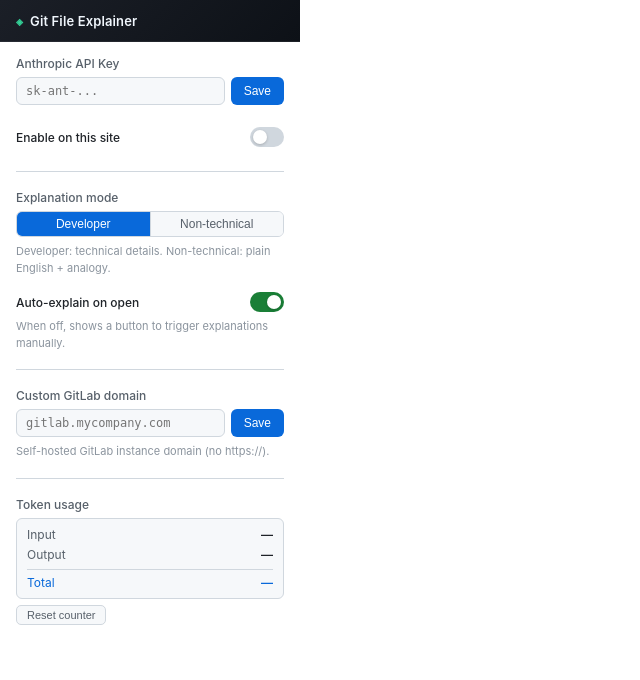
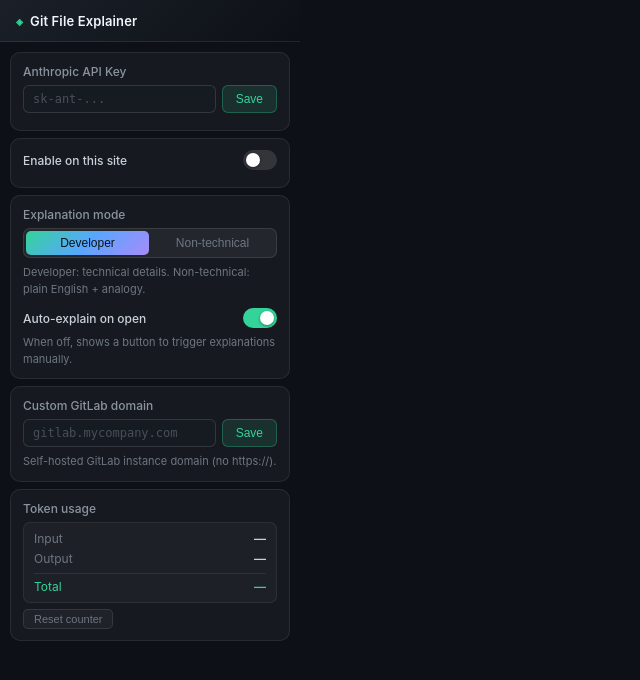
Before and after one commit to Karthikbangari/Git-Extension-, a PHP site: page /popup.html in a window 1280 px wide. Shown: the top 680 px of the page, without its empty margins (0-640 px from the left). Run offline with PHP 8.4, Linux system fonts and the light colour scheme.

Commit message:
style: redesign GFE popup

```diff
--- a/git-file-explainer/public/popup/popup.css
+++ b/git-file-explainer/public/popup/popup.css
@@ -6,16 +6,16 @@
 
 body {
   width: 300px;
-  font-family: -apple-system, BlinkMacSystemFont, 'Segoe UI', sans-serif;
+  font-family: -apple-system, BlinkMacSystemFont, 'Segoe UI', system-ui, sans-serif;
   font-size: 13px;
-  color: #1f2328;
-  background: #ffffff;
+  color: #e6edf3;
+  background: #0d1117;
 }
 
 header {
   padding: 13px 16px 12px;
   background: linear-gradient(135deg, #1b1f27 0%, #0d1117 100%);
-  border-bottom: 1px solid rgba(255, 255, 255, 0.06);
+  border-bottom: 1px solid rgba(255, 255, 255, 0.08);
 }
 
 h1 {
@@ -28,17 +28,28 @@ h1 {
   letter-spacing: 0.01em;
 }
 
-h1::before {
-  content: '◈';
+.gfe-logo {
   font-size: 9px;
   color: #34d399;
 }
 
 main {
-  padding: 14px 16px;
+  padding: 10px 10px 12px;
   display: flex;
   flex-direction: column;
-  gap: 16px;
+  gap: 7px;
+}
+
+/* ── Glass card ─────────────────────────────────────── */
+
+.gfe-card {
+  background: rgba(255, 255, 255, 0.04);
+  border: 1px solid rgba(255, 255, 255, 0.08);
+  border-radius: 10px;
+  padding: 11px 12px;
+  display: flex;
+  flex-direction: column;
+  gap: 11px;
 }
 
 .field {
@@ -50,66 +61,84 @@ main {
 label {
   font-weight: 500;
   font-size: 12px;
-  color: #57606a;
+  color: #8b949e;
 }
+
+/* ── Inputs ──────────────────────────────────────────── */
 
 .input-row {
   display: flex;
   gap: 6px;
 }
 
-input[type='password'] {
+input[type='password'],
+input[type='text'] {
   flex: 1;
   padding: 6px 9px;
-  border: 1px solid #d0d7de;
+  border: 1px solid rgba(255, 255, 255, 0.12);
   border-radius: 6px;
   font-size: 12px;
   font-family: ui-monospace, 'SFMono-Regular', monospace;
-  background: #f6f8fa;
-  color: #1f2328;
+  background: #161b22;
+  color: #e6edf3;
   transition:
     border-color 0.15s,
     box-shadow 0.15s;
 }
 
-input[type='password']:focus {
-  outline: none;
-  border-color: #0969da;
-  background: #ffffff;
-  box-shadow: 0 0 0 3px rgba(9, 105, 218, 0.12);
+input[type='password']::placeholder,
+input[type='text']::placeholder {
+  color: #484f58;
 }
 
-button#save-key {
+input[type='password']:focus,
+input[type='text']:focus {
+  outline: none;
+  border-color: #34d399;
+  box-shadow: 0 0 0 3px rgba(52, 211, 153, 0.15);
+}
+
+/* ── Buttons ─────────────────────────────────────────── */
+
+button#save-key,
+button#save-gitlab {
   padding: 6px 13px;
-  background: #0969da;
-  color: #ffffff;
-  border: none;
+  background: rgba(52, 211, 153, 0.12);
+  color: #34d399;
+  border: 1px solid rgba(52, 211, 153, 0.3);
   border-radius: 6px;
   font-size: 12px;
   font-weight: 500;
   cursor: pointer;
   white-space: nowrap;
-  transition: background 0.15s;
+  transition:
+    background 0.15s,
+    border-color 0.15s;
 }
 
-button#save-key:hover {
-  background: #0860ca;
+button#save-key:hover,
+button#save-gitlab:hover {
+  background: rgba(52, 211, 153, 0.22);
+  border-color: rgba(52, 211, 153, 0.5);
 }
+
+/* ── Hint text ───────────────────────────────────────── */
 
 .hint {
   font-size: 11px;
-  color: #8b949e;
+  color: #6e7681;
   line-height: 1.5;
 }
 
 .hint.success {
-  color: #1a7f37;
-}
-.hint.error {
-  color: #cf222e;
+  color: #34d399;
 }
 
-/* ── Site Toggle ────────────────────────────────────── */
+.hint.error {
+  color: #f87171;
+}
+
+/* ── Toggle switch ───────────────────────────────────── */
 
 .toggle-label {
   display: flex;
@@ -118,7 +147,7 @@ button#save-key:hover {
   cursor: pointer;
   font-weight: 500;
   font-size: 12px;
-  color: #1f2328;
+  color: #c9d1d9;
   gap: 10px;
 }
 
@@ -130,7 +159,7 @@ button#save-key:hover {
   position: relative;
   width: 34px;
   height: 20px;
-  background: #d0d7de;
+  background: rgba(255, 255, 255, 0.12);
   border-radius: 10px;
   transition: background 0.2s;
   flex-shrink: 0;
@@ -146,29 +175,30 @@ button#save-key:hover {
   background: white;
   border-radius: 50%;
   transition: left 0.2s;
-  box-shadow: 0 1px 3px rgba(0, 0, 0, 0.2);
+  box-shadow: 0 1px 3px rgba(0, 0, 0, 0.4);
 }
 
 input[type='checkbox']:checked + .toggle-switch {
-  background: #1a7f37;
+  background: #34d399;
 }
+
 input[type='checkbox']:checked + .toggle-switch::after {
   left: 17px;
 }
 
-/* ── Onboarding Banner ──────────────────────────────── */
+/* ── Onboarding banner ───────────────────────────────── */
 
 #onboarding-banner {
-  background: linear-gradient(135deg, #ecfdf5 0%, #d1fae5 100%);
-  border: 1px solid #a7f3d0;
-  border-radius: 8px;
+  background: rgba(52, 211, 153, 0.08);
+  border: 1px solid rgba(52, 211, 153, 0.2);
+  border-radius: 10px;
   padding: 11px 13px;
 }
 
 .onboarding-title {
   font-size: 12px;
   font-weight: 600;
-  color: #065f46;
+  color: #34d399;
   margin-bottom: 7px;
   display: flex;
   align-items: center;
@@ -178,38 +208,33 @@ input[type='checkbox']:checked + .toggle-switch::after {
 .onboarding-title::before {
   content: '✦';
   font-size: 9px;
-  color: #10b981;
+  color: #34d399;
 }
 
 .onboarding-steps {
   padding-left: 16px;
   list-style: decimal;
   font-size: 11.5px;
-  color: #064e3b;
+  color: #86efac;
   line-height: 1.75;
 }
 
 .onboarding-steps a {
-  color: #047857;
+  color: #4ade80;
   text-decoration: underline;
   text-underline-offset: 2px;
-}
-
-/* ── Divider ────────────────────────────────────────── */
-
-.divider {
-  border: none;
-  border-top: 1px solid #d0d7de;
-  margin: 2px 0;
 }
 
 /* ── Segmented control (audience mode) ──────────────── */
 
 .segmented-control {
   display: flex;
-  border: 1px solid #d0d7de;
-  border-radius: 6px;
+  background: rgba(255, 255, 255, 0.06);
+  border: 1px solid rgba(255, 255, 255, 0.1);
+  border-radius: 7px;
   overflow: hidden;
+  padding: 2px;
+  gap: 2px;
 }
 
 .seg-btn {
@@ -218,34 +243,31 @@ input[type='checkbox']:checked + .toggle-switch::after {
   font-size: 12px;
   font-weight: 500;
   border: none;
-  background: #f6f8fa;
-  color: #57606a;
+  background: transparent;
+  color: #6e7681;
   cursor: pointer;
+  border-radius: 5px;
   transition:
     background 0.15s,
     color 0.15s;
 }
 
-.seg-btn:not(:last-child) {
-  border-right: 1px solid #d0d7de;
-}
-
 .seg-btn.active {
-  background: #0969da;
-  color: #ffffff;
+  background: linear-gradient(135deg, #34d399 0%, #58a6ff 50%, #a78bfa 100%);
+  color: #0d1117;
 }
 
 .seg-btn:hover:not(.active) {
-  background: #e8f0fe;
-  color: #0969da;
+  background: rgba(255, 255, 255, 0.08);
+  color: #c9d1d9;
 }
 
 /* ── Token meter ─────────────────────────────────────── */
 
 .token-meter {
-  background: #f6f8fa;
-  border: 1px solid #d0d7de;
-  border-radius: 6px;
+  background: rgba(255, 255, 255, 0.03);
+  border: 1px solid rgba(255, 255, 255, 0.07);
+  border-radius: 7px;
   padding: 8px 10px;
   display: flex;
   flex-direction: column;
@@ -259,80 +281,43 @@ input[type='checkbox']:checked + .toggle-switch::after {
 }
 
 .token-label {
-  color: #57606a;
+  color: #6e7681;
 }
 
 .token-value {
   font-weight: 600;
   font-variant-numeric: tabular-nums;
-  color: #1f2328;
+  color: #c9d1d9;
 }
 
 .token-total {
-  border-top: 1px solid #d0d7de;
+  border-top: 1px solid rgba(255, 255, 255, 0.08);
   padding-top: 5px;
   margin-top: 2px;
 }
 
 .token-total .token-label,
 .token-total .token-value {
-  color: #0969da;
+  color: #34d399;
 }
 
 .reset-btn {
   font-size: 11px;
   padding: 3px 10px;
-  border: 1px solid #d0d7de;
+  border: 1px solid rgba(255, 255, 255, 0.1);
   border-radius: 5px;
-  background: #f6f8fa;
-  color: #57606a;
+  background: rgba(255, 255, 255, 0.04);
+  color: #6e7681;
   cursor: pointer;
   align-self: flex-start;
-  transition: background 0.15s;
+  transition:
+    background 0.15s,
+    border-color 0.15s,
+    color 0.15s;
 }
 
 .reset-btn:hover {
-  background: #fff1f2;
-  border-color: #fecdd3;
-  color: #cf222e;
+  background: rgba(248, 113, 113, 0.1);
+  border-color: rgba(248, 113, 113, 0.3);
+  color: #f87171;
 }
-
-/* ── text input (GitLab domain) ──────────────────────── */
-
-input[type='text'] {
-  flex: 1;
-  padding: 6px 9px;
-  border: 1px solid #d0d7de;
-  border-radius: 6px;
-  font-size: 12px;
-  font-family: ui-monospace, 'SFMono-Regular', monospace;
-  background: #f6f8fa;
-  color: #1f2328;
-  transition:
-    border-color 0.15s,
-    box-shadow 0.15s;
-}
-
-input[type='text']:focus {
-  outline: none;
-  border-color: #0969da;
-  background: #ffffff;
-  box-shadow: 0 0 0 3px rgba(9, 105, 218, 0.12);
-}
-
-button#save-gitlab {
-  padding: 6px 13px;
-  background: #0969da;
-  color: #ffffff;
-  border: none;
-  border-radius: 6px;
-  font-size: 12px;
-  font-weight: 500;
-  cursor: pointer;
-  white-space: nowrap;
-  transition: background 0.15s;
-}
-
-button#save-gitlab:hover {
-  background: #0860ca;
-}
--- a/git-file-explainer/public/popup/popup.html
+++ b/git-file-explainer/public/popup/popup.html
@@ -8,7 +8,7 @@
   </head>
   <body>
     <header>
-      <h1>Git File Explainer</h1>
+      <h1><span class="gfe-logo">◈</span> Git File Explainer</h1>
     </header>
 
     <main>
@@ -25,6 +25,7 @@
         </ol>
       </section>
 
+      <div class="gfe-card">
         <section class="field">
           <label for="api-key">Anthropic API Key</label>
           <div class="input-row">
@@ -39,7 +40,9 @@
           </div>
           <p class="hint" id="key-status"></p>
         </section>
+      </div>
 
+      <div class="gfe-card">
         <section class="field">
           <label class="toggle-label">
             <span>Enable on this site</span>
@@ -57,9 +60,9 @@
           </label>
           <p class="hint" id="repo-hint"></p>
         </section>
+      </div>
 
-      <hr class="divider" />
-
+      <div class="gfe-card">
         <section class="field">
           <label>Explanation mode</label>
           <div class="segmented-control">
@@ -77,9 +80,9 @@
           </label>
           <p class="hint">When off, shows a button to trigger explanations manually.</p>
         </section>
+      </div>
 
-      <hr class="divider" />
-
+      <div class="gfe-card">
         <section class="field">
           <label for="gitlab-domain">Custom GitLab domain</label>
           <div class="input-row">
@@ -94,9 +97,9 @@
           </div>
           <p class="hint" id="gitlab-status">Self-hosted GitLab instance domain (no https://).</p>
         </section>
+      </div>
 
-      <hr class="divider" />
-
+      <div class="gfe-card">
         <section class="field" id="token-section">
           <label>Token usage</label>
           <div class="token-meter">
@@ -115,6 +118,7 @@
           </div>
           <button class="reset-btn" id="reset-tokens">Reset counter</button>
         </section>
+      </div>
     </main>
 
     <script src="./popup.js"></script>
```
Lines whose indentation alone changed are shown as unchanged.
